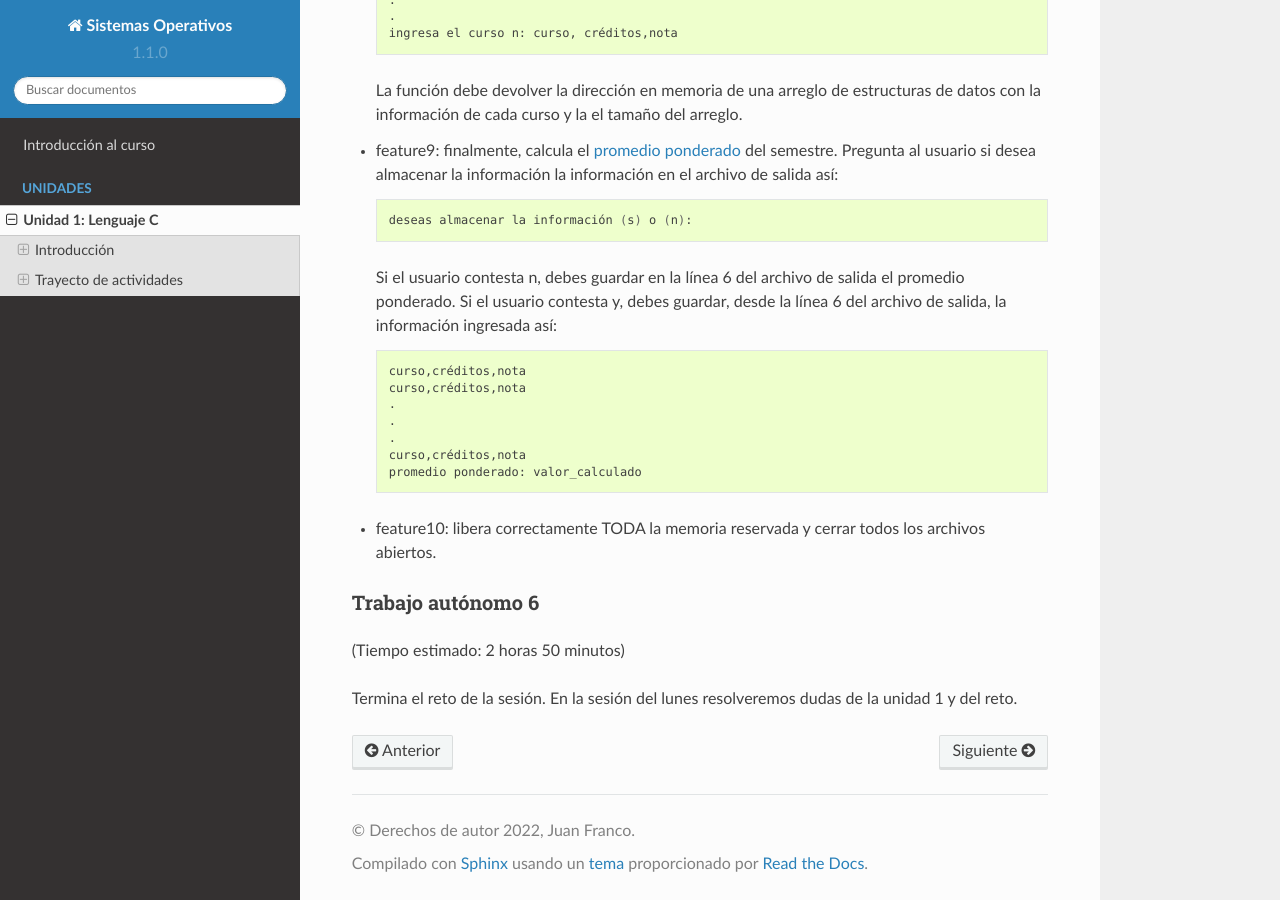
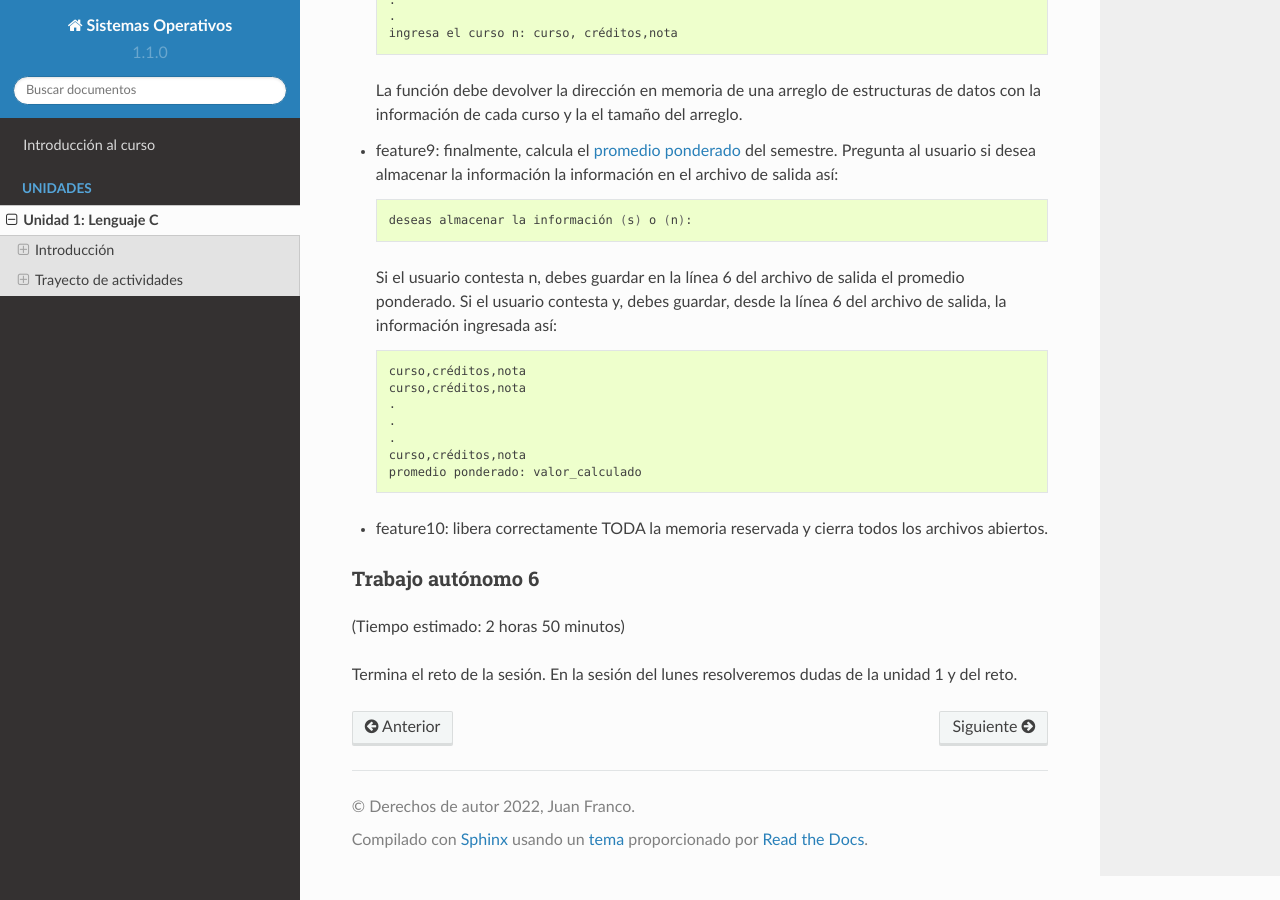
Before and after one commit to juanferfranco/sistemasoperativos, a Sphinx documentation site: the page built from docs/_unidad1/unidad1.rst, in a window 1280 px wide and 900 px high, scrolled down 4758 px. Built offline with Sphinx 7.4.7 and the Read the Docs theme 2.0.0, drawn with Linux system fonts in a browser that asks for light colours; pages that are not in the unit, such as notebooks, are missing from menus.

Commit message:
minor fix in feature 10

```diff
--- a/docs/_unidad1/unidad1.rst
+++ b/docs/_unidad1/unidad1.rst
@@ -258,7 +258,7 @@ En los archivos que clonaste implementa las siguientes características:
       curso,créditos,nota
       promedio ponderado: valor_calculado
 
-* feature10: libera correctamente TODA la memoria reservada y cerrar todos
+* feature10: libera correctamente TODA la memoria reservada y cierra todos
   los archivos abiertos.
 
 Trabajo autónomo 6
```
